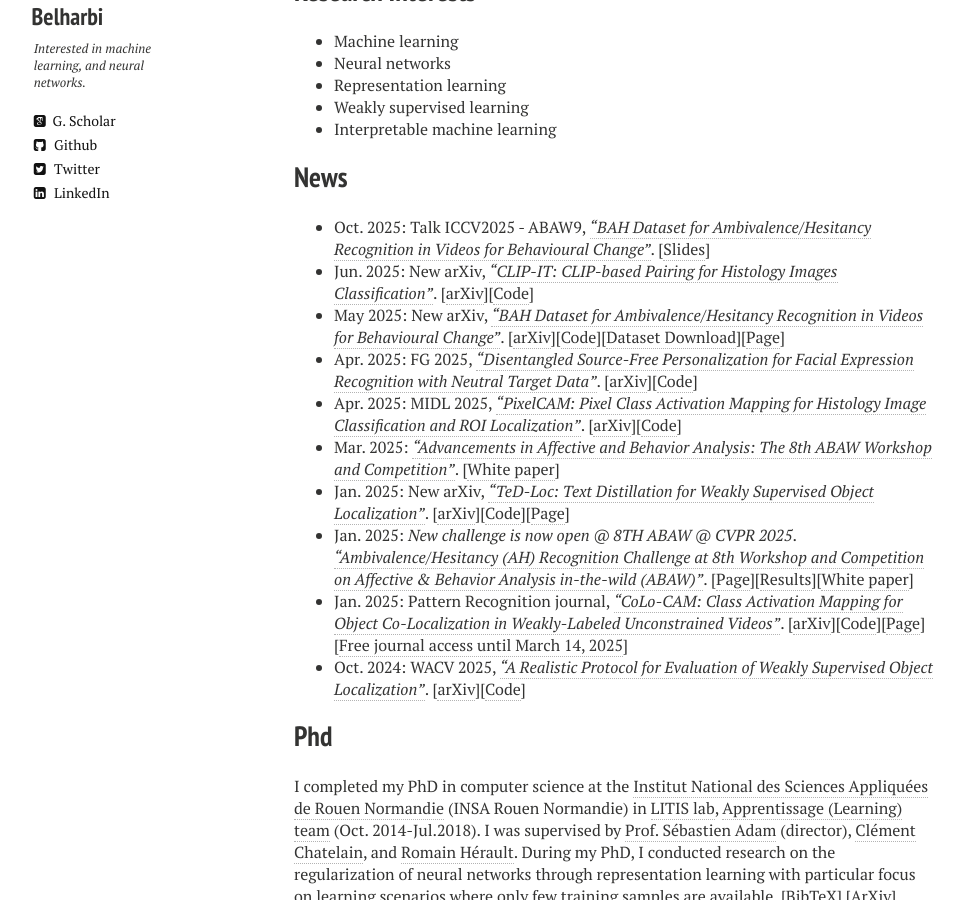
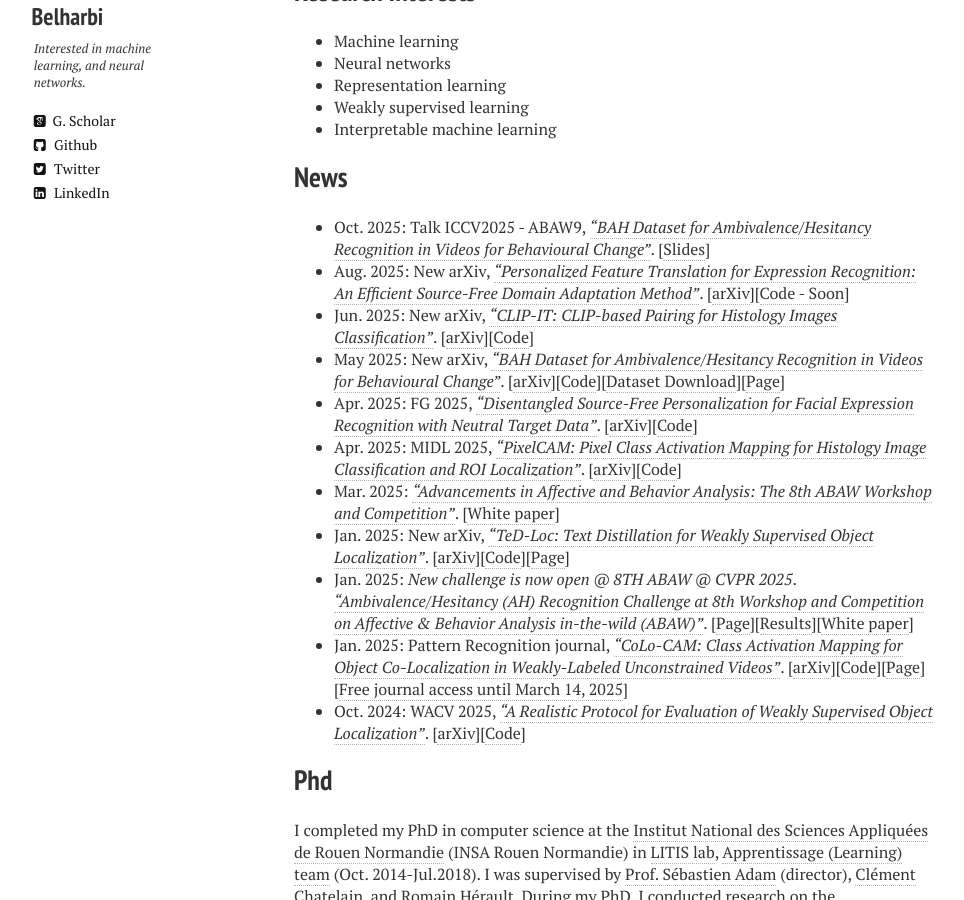
Before and after one commit to sbelharbi/sbelharbi.github.io, a Jekyll site: the page built from index.md, in a window 1280 px wide and 900 px high, scrolled down 1272 px. Shown: the whole window, without its empty margins (26-990 px from the left). Built offline with Jekyll 4.4.1, drawn with Linux system fonts in a browser that asks for light colours; nearby versions of some CDN libraries.

```diff
--- a/index.md
+++ b/index.md
@@ -23,6 +23,7 @@
 ## News
 
 * Oct. 2025: Talk ICCV2025 - ABAW9, [*“BAH Dataset for Ambivalence/Hesitancy Recognition in Videos for Behavioural Change”*](/otherdocs/Soufiane-Belharbi-BAH-Dataset-ICCV2025-ABAW9-presentation.pdf). [<a href="/otherdocs/Soufiane-Belharbi-BAH-Dataset-ICCV2025-ABAW9-presentation.pdf">Slides</a>]
+* Aug. 2025: New arXiv, [*“Personalized Feature Translation for Expression Recognition: An Efficient Source-Free Domain Adaptation Method”*](https://arxiv.org/pdf/2508.09202). [<a href="https://arxiv.org/pdf/2508.09202">arXiv</a>][<a href="https://github.com/MasoumehSharafi">Code - Soon</a>]
 * Jun. 2025: New arXiv, [*“CLIP-IT: CLIP-based Pairing for Histology Images Classification”*](https://arxiv.org/pdf/2504.16181). [<a href="https://arxiv.org/pdf/2504.16181">arXiv</a>][<a href="https://github.com/BanafshehKarimian/ModalityPairing">Code</a>]
 * May 2025: New arXiv, [*“BAH Dataset for Ambivalence/Hesitancy Recognition in Videos for Behavioural Change”*](https://arxiv.org/pdf/2505.19328). [<a href="https://arxiv.org/pdf/2505.19328">arXiv</a>][<a href="https://github.com/sbelharbi/bah-dataset">Code</a>][<a href="https://github.com/sbelharbi/bah-dataset?tab=readme-ov-file#-bah-dataset-download-">Dataset Download</a>][<a href="/bah-dataset">Page</a>]
 * Apr. 2025: FG 2025, [*“Disentangled Source-Free Personalization for Facial Expression Recognition with Neutral Target Data”*](https://arxiv.org/pdf/2503.20771). [<a href="https://arxiv.org/pdf/2503.20771">arXiv</a>][<a href="https://github.com/MasoumehSharafi/DSFDA-for-Pain-Assessment">Code</a>]
```
Also changed, not shown: publications.md (+1 -0 lines).
